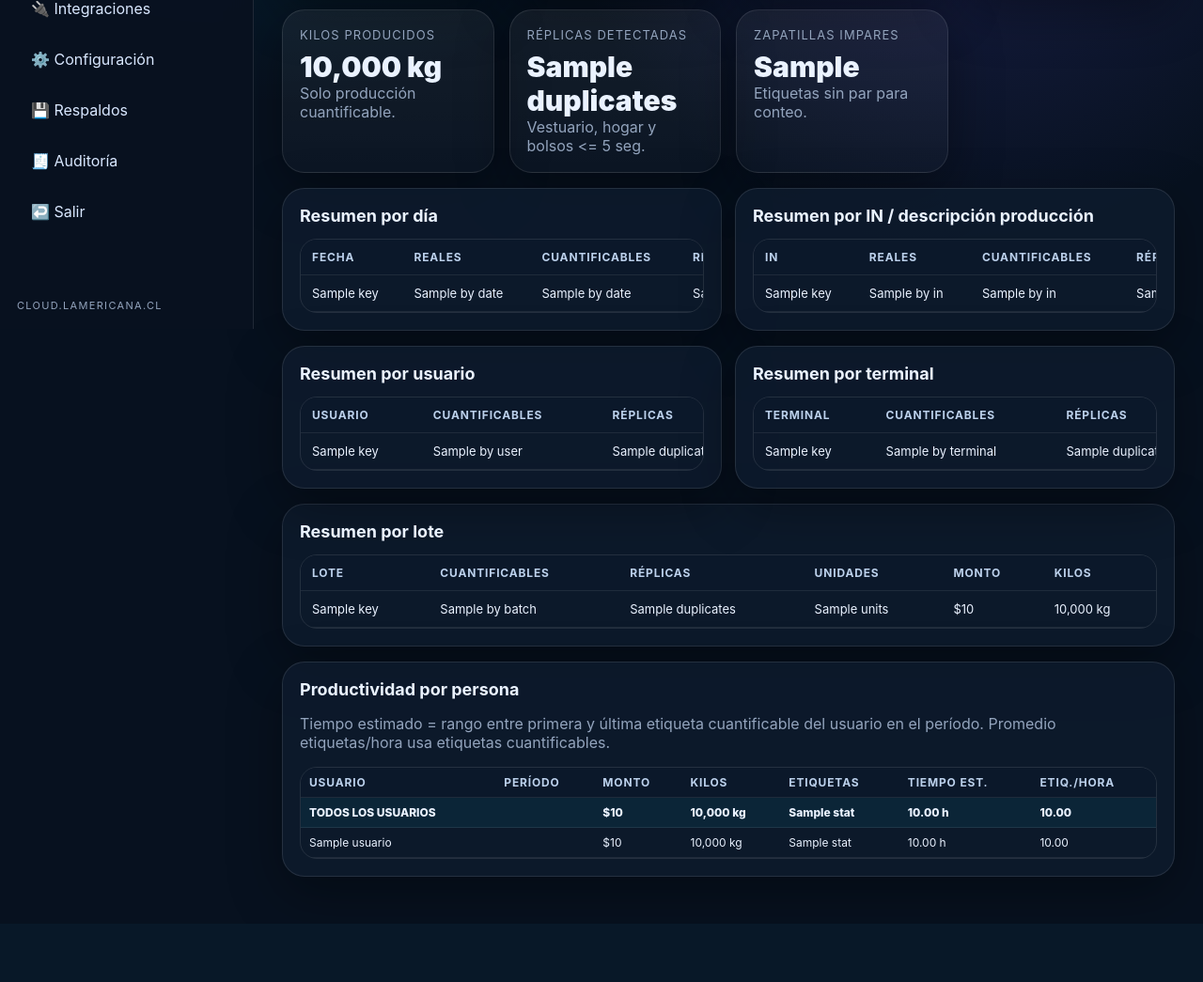
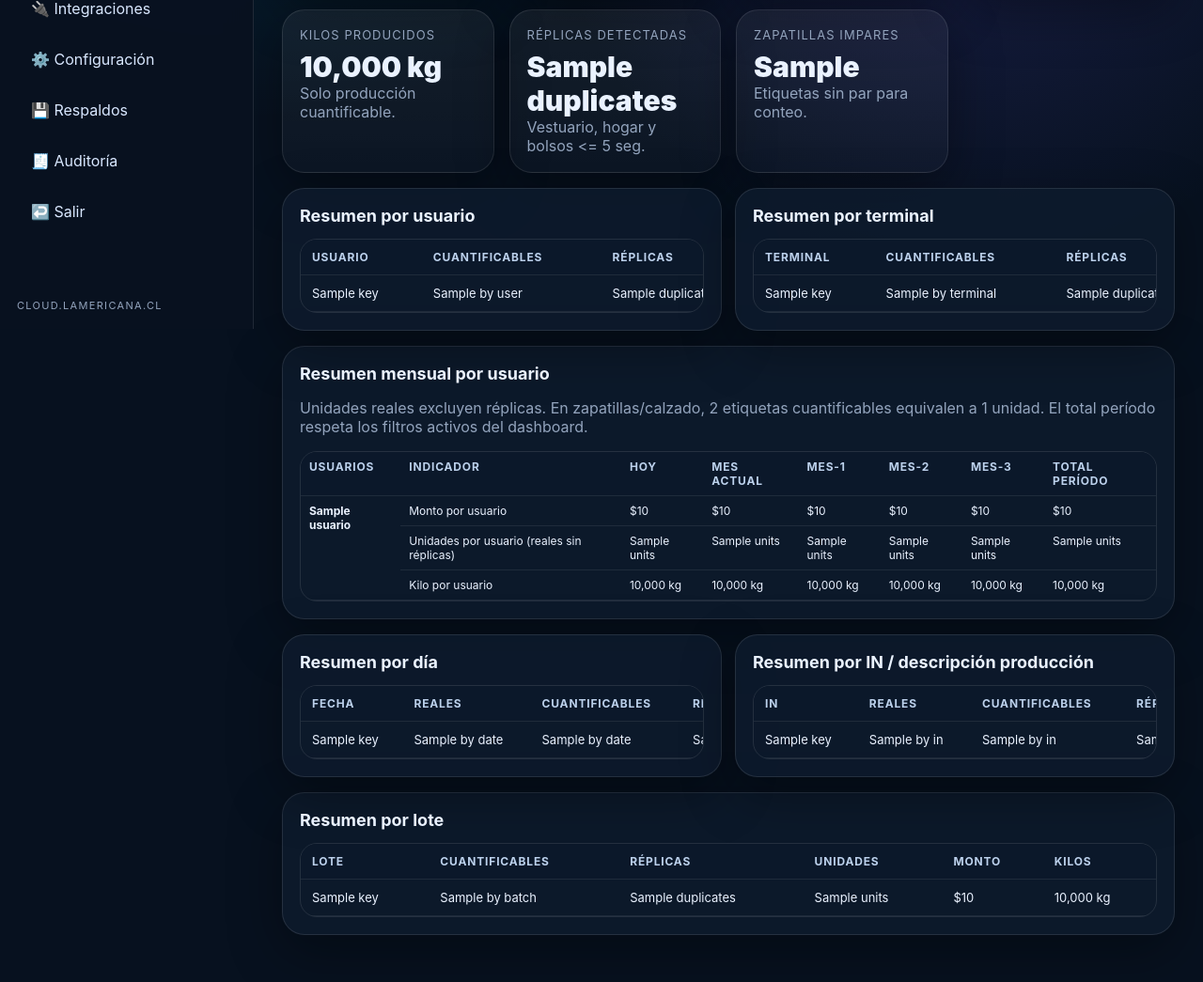
Before and after one commit to gruzpardo-png/LAMERICANACLOUDERP, a Flask app: template templates/dashboard.html in a window 1280 px wide. Shown: the part 450-1495 px from the top of the page at 94% size. Before the commit the page ends 1417 px from the top, so only its background shows below. Run offline with Flask 3, Linux system fonts and the light colour scheme; the visitor is signed in with stand-in values (Sample User, id 1); tables that the repository leaves empty hold one stand-in row (values such as "Sample post"); the template is opened without the code that fills it: values that come from a table or form of the project are taken from there, most other values are stand-ins (such as "Sample title", 1, 10 or a date in 2020); parts of the project's set-up code (start-up, migrations or seed data) failed here and were passed over; some libraries are stand-ins or nearby versions.

Commit message:
Add files via upload

```diff
--- a/templates/dashboard.html
+++ b/templates/dashboard.html
@@ -10,6 +10,7 @@
   <div class="field"><label>IN / Producción</label><input name="in" value="{{ request.args.get('in','') }}" placeholder="Ej: TA, BALA, MIX"></div>
   <button class="btn">Filtrar</button><a class="btn secondary" href="{{ url_for('dashboard') }}">Limpiar</a>
 </form>
+
 <div class="grid cards">
   <div class="card"><div class="metric-label">Etiquetas reales</div><div class="metric">{{ totals.raw_labels }}</div><div class="muted">Incluye réplicas y etiquetas sueltas.</div></div>
   <div class="card"><div class="metric-label">Etiquetas cuantificables</div><div class="metric">{{ totals.countable_labels }}</div><div class="muted">Excluye réplicas automáticas.</div></div>
@@ -19,22 +20,85 @@
   <div class="card"><div class="metric-label">Réplicas detectadas</div><div class="metric">{{ totals.duplicates }}</div><div class="muted">Vestuario, hogar y bolsos &lt;= 5 seg.</div></div>
   <div class="card"><div class="metric-label">Zapatillas impares</div><div class="metric">{{ totals.shoe_pending }}</div><div class="muted">Etiquetas sin par para conteo.</div></div>
 </div>
+
 <div class="row">
-  <section class="panel"><h2>Resumen por día</h2><div class="table-wrap"><table><thead><tr><th>Fecha</th><th>Reales</th><th>Cuantificables</th><th>Réplicas</th><th>Unidades</th><th>Monto</th><th>Kilos</th></tr></thead><tbody>{% for r in by_date|reverse %}<tr><td>{{ r.key }}</td><td>{{ r.raw_labels }}</td><td>{{ r.countable_labels }}</td><td>{{ r.duplicates }}</td><td>{{ r.units }}</td><td>{{ r.amount|clp }}</td><td>{{ r.kg|kg }}</td></tr>{% endfor %}</tbody></table></div></section>
-  <section class="panel"><h2>Resumen por IN / descripción producción</h2><div class="table-wrap"><table><thead><tr><th>IN</th><th>Reales</th><th>Cuantificables</th><th>Réplicas</th><th>Unidades</th><th>Monto</th><th>Kilos</th></tr></thead><tbody>{% for r in by_in %}<tr><td>{{ r.key }}</td><td>{{ r.raw_labels }}</td><td>{{ r.countable_labels }}</td><td>{{ r.duplicates }}</td><td>{{ r.units }}</td><td>{{ r.amount|clp }}</td><td>{{ r.kg|kg }}</td></tr>{% endfor %}</tbody></table></div></section>
+  <section class="panel">
+    <h2>Resumen por usuario</h2>
+    <div class="table-wrap">
+      <table>
+        <thead><tr><th>Usuario</th><th>Cuantificables</th><th>Réplicas</th><th>Unidades</th><th>Monto</th><th>Kilos</th></tr></thead>
+        <tbody>{% for r in by_user %}<tr><td>{{ r.key }}</td><td>{{ r.countable_labels }}</td><td>{{ r.duplicates }}</td><td>{{ r.units }}</td><td>{{ r.amount|clp }}</td><td>{{ r.kg|kg }}</td></tr>{% endfor %}</tbody>
+      </table>
+    </div>
+  </section>
+  <section class="panel">
+    <h2>Resumen por terminal</h2>
+    <div class="table-wrap">
+      <table>
+        <thead><tr><th>Terminal</th><th>Cuantificables</th><th>Réplicas</th><th>Unidades</th><th>Monto</th><th>Kilos</th></tr></thead>
+        <tbody>{% for r in by_terminal %}<tr><td>{{ r.key }}</td><td>{{ r.countable_labels }}</td><td>{{ r.duplicates }}</td><td>{{ r.units }}</td><td>{{ r.amount|clp }}</td><td>{{ r.kg|kg }}</td></tr>{% endfor %}</tbody>
+      </table>
+    </div>
+  </section>
 </div>
+
+<section class="panel">
+  <h2>Resumen mensual por usuario</h2>
+  <p class="muted">Unidades reales excluyen réplicas. En zapatillas/calzado, 2 etiquetas cuantificables equivalen a 1 unidad. El total período respeta los filtros activos del dashboard.</p>
+  <div class="table-wrap">
+    <table class="dense">
+      <thead>
+        <tr><th>Usuarios</th><th>Indicador</th><th>Hoy</th><th>Mes actual</th><th>Mes-1</th><th>Mes-2</th><th>Mes-3</th><th>Total período</th></tr>
+      </thead>
+      <tbody>
+        {% for user_row in user_period_summary %}
+          <tr class="{% if user_row.usuario == 'TODOS LOS USUARIOS' %}total-row{% endif %}">
+            <td rowspan="3"><strong>{{ user_row.usuario }}</strong></td>
+            <td>Monto por usuario</td>
+            <td>{{ user_row.hoy.amount|clp }}</td>
+            <td>{{ user_row.mes_actual.amount|clp }}</td>
+            <td>{{ user_row.mes_1.amount|clp }}</td>
+            <td>{{ user_row.mes_2.amount|clp }}</td>
+            <td>{{ user_row.mes_3.amount|clp }}</td>
+            <td>{{ user_row.total_periodo.amount|clp }}</td>
+          </tr>
+          <tr class="{% if user_row.usuario == 'TODOS LOS USUARIOS' %}total-row{% endif %}">
+            <td>Unidades por usuario (reales sin réplicas)</td>
+            <td>{{ user_row.hoy.units }}</td>
+            <td>{{ user_row.mes_actual.units }}</td>
+            <td>{{ user_row.mes_1.units }}</td>
+            <td>{{ user_row.mes_2.units }}</td>
+            <td>{{ user_row.mes_3.units }}</td>
+            <td>{{ user_row.total_periodo.units }}</td>
+          </tr>
+          <tr class="{% if user_row.usuario == 'TODOS LOS USUARIOS' %}total-row{% endif %}">
+            <td>Kilo por usuario</td>
+            <td>{{ user_row.hoy.kg|kg }}</td>
+            <td>{{ user_row.mes_actual.kg|kg }}</td>
+            <td>{{ user_row.mes_1.kg|kg }}</td>
+            <td>{{ user_row.mes_2.kg|kg }}</td>
+            <td>{{ user_row.mes_3.kg|kg }}</td>
+            <td>{{ user_row.total_periodo.kg|kg }}</td>
+          </tr>
+        {% endfor %}
+      </tbody>
+    </table>
+  </div>
+</section>
+
 <div class="row">
-  <section class="panel"><h2>Resumen por usuario</h2><div class="table-wrap"><table><thead><tr><th>Usuario</th><th>Cuantificables</th><th>Réplicas</th><th>Unidades</th><th>Monto</th><th>Kilos</th></tr></thead><tbody>{% for r in by_user %}<tr><td>{{ r.key }}</td><td>{{ r.countable_labels }}</td><td>{{ r.duplicates }}</td><td>{{ r.units }}</td><td>{{ r.amount|clp }}</td><td>{{ r.kg|kg }}</td></tr>{% endfor %}</tbody></table></div></section>
-  <section class="panel"><h2>Resumen por terminal</h2><div class="table-wrap"><table><thead><tr><th>Terminal</th><th>Cuantificables</th><th>Réplicas</th><th>Unidades</th><th>Monto</th><th>Kilos</th></tr></thead><tbody>{% for r in by_terminal %}<tr><td>{{ r.key }}</td><td>{{ r.countable_labels }}</td><td>{{ r.duplicates }}</td><td>{{ r.units }}</td><td>{{ r.amount|clp }}</td><td>{{ r.kg|kg }}</td></tr>{% endfor %}</tbody></table></div></section>
+  <section class="panel">
+    <h2>Resumen por día</h2>
+    <div class="table-wrap"><table><thead><tr><th>Fecha</th><th>Reales</th><th>Cuantificables</th><th>Réplicas</th><th>Unidades</th><th>Monto</th><th>Kilos</th></tr></thead><tbody>{% for r in by_date|reverse %}<tr><td>{{ r.key }}</td><td>{{ r.raw_labels }}</td><td>{{ r.countable_labels }}</td><td>{{ r.duplicates }}</td><td>{{ r.units }}</td><td>{{ r.amount|clp }}</td><td>{{ r.kg|kg }}</td></tr>{% endfor %}</tbody></table></div>
+  </section>
+  <section class="panel">
+    <h2>Resumen por IN / descripción producción</h2>
+    <div class="table-wrap"><table><thead><tr><th>IN</th><th>Reales</th><th>Cuantificables</th><th>Réplicas</th><th>Unidades</th><th>Monto</th><th>Kilos</th></tr></thead><tbody>{% for r in by_in %}<tr><td>{{ r.key }}</td><td>{{ r.raw_labels }}</td><td>{{ r.countable_labels }}</td><td>{{ r.duplicates }}</td><td>{{ r.units }}</td><td>{{ r.amount|clp }}</td><td>{{ r.kg|kg }}</td></tr>{% endfor %}</tbody></table></div>
+  </section>
 </div>
-<section class="panel"><h2>Resumen por lote</h2><div class="table-wrap"><table><thead><tr><th>Lote</th><th>Cuantificables</th><th>Réplicas</th><th>Unidades</th><th>Monto</th><th>Kilos</th></tr></thead><tbody>{% for r in by_batch %}<tr><td>{{ r.key }}</td><td>{{ r.countable_labels }}</td><td>{{ r.duplicates }}</td><td>{{ r.units }}</td><td>{{ r.amount|clp }}</td><td>{{ r.kg|kg }}</td></tr>{% endfor %}</tbody></table></div></section>
+
 <section class="panel">
-  <h2>Productividad por persona</h2>
-  <p class="muted">Tiempo estimado = rango entre primera y última etiqueta cuantificable del usuario en el período. Promedio etiquetas/hora usa etiquetas cuantificables.</p>
-  <div class="table-wrap"><table class="dense"><thead><tr><th>Usuario</th><th>Período</th><th>Monto</th><th>Kilos</th><th>Etiquetas</th><th>Tiempo est.</th><th>Etiq./hora</th></tr></thead><tbody>
-    {% set labels = {'hoy':'Hoy','mes_actual':'Mes actual','mes_1':'Mes-1','mes_2':'Mes-2','mes_3':'Mes-3'} %}
-    {% for label, stat in productivity_totals.items() if label != 'usuario' %}<tr class="total-row"><td>TODOS LOS USUARIOS</td><td>{{ labels[label] }}</td><td>{{ stat.amount|clp }}</td><td>{{ stat.kg|kg }}</td><td>{{ stat.labels }}</td><td>{{ '%.2f'|format(stat.hours) }} h</td><td>{{ '%.2f'|format(stat.labels_per_hour) }}</td></tr>{% endfor %}
-    {% for row in productivity_matrix %}{% for label, stat in row.items() if label != 'usuario' %}<tr><td>{{ row.usuario }}</td><td>{{ labels[label] }}</td><td>{{ stat.amount|clp }}</td><td>{{ stat.kg|kg }}</td><td>{{ stat.labels }}</td><td>{{ '%.2f'|format(stat.hours) }} h</td><td>{{ '%.2f'|format(stat.labels_per_hour) }}</td></tr>{% endfor %}{% endfor %}
-  </tbody></table></div>
+  <h2>Resumen por lote</h2>
+  <div class="table-wrap"><table><thead><tr><th>Lote</th><th>Cuantificables</th><th>Réplicas</th><th>Unidades</th><th>Monto</th><th>Kilos</th></tr></thead><tbody>{% for r in by_batch %}<tr><td>{{ r.key }}</td><td>{{ r.countable_labels }}</td><td>{{ r.duplicates }}</td><td>{{ r.units }}</td><td>{{ r.amount|clp }}</td><td>{{ r.kg|kg }}</td></tr>{% endfor %}</tbody></table></div>
 </section>
 {% endblock %}
```
